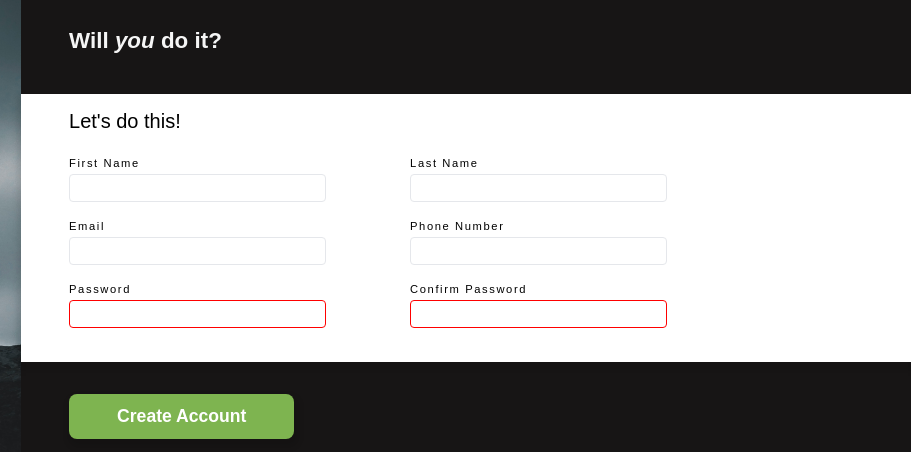
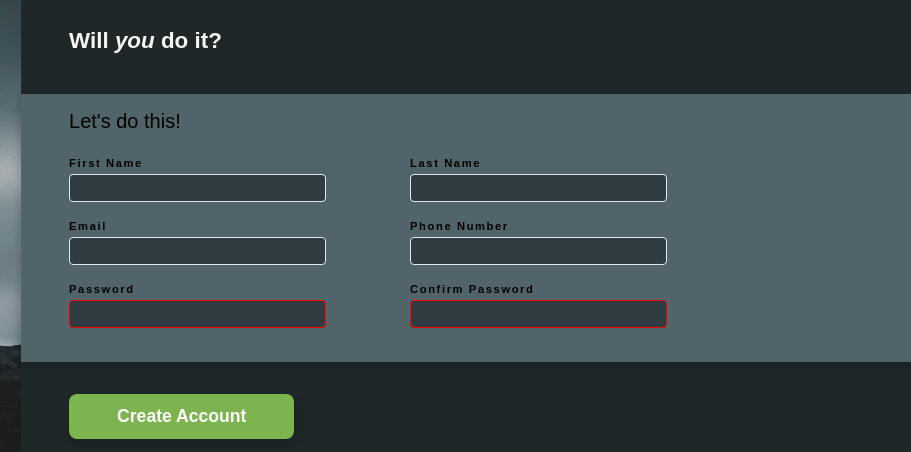
Before and after one commit to stevenletts/Sign-Up_Form, a plain HTML site: page index.html in a window 1280 px wide. Shown: the part 204-656 px from the top of the page, 369-1280 px from the left. Drawn offline with Linux system fonts and the light colour scheme.

Commit message:
color updates

```diff
--- a/style.css
+++ b/style.css
@@ -47,7 +47,7 @@ body {
 
 .sign-up{
     display: flex;
-    background-color: rgb(23, 21, 21);
+    background-color: rgb(31, 39, 41);
     color: whitesmoke;
     flex-direction: column;
     justify-content: center;
@@ -68,7 +68,7 @@ body {
 .inputs-section {
     color: black;
     margin-left: 0px;
-    background-color: white;
+    background-color: rgb(81, 100, 106);
     margin-top: 32px;
     padding-top: 16px;
     padding-bottom: 16px;
@@ -80,6 +80,7 @@ body {
     font-size: 0.7rem;
     letter-spacing: 0.1rem;
     margin-bottom: 5px;
+    font-weight: bold;
 }
 
 .inputs-section input {
@@ -90,6 +91,7 @@ body {
     width: 100%;
     font-size: 1rem;
     margin-right: 32px;
+    background-color: rgb(47, 60, 66);
 }
 
 .inputs-section h3 {
```
